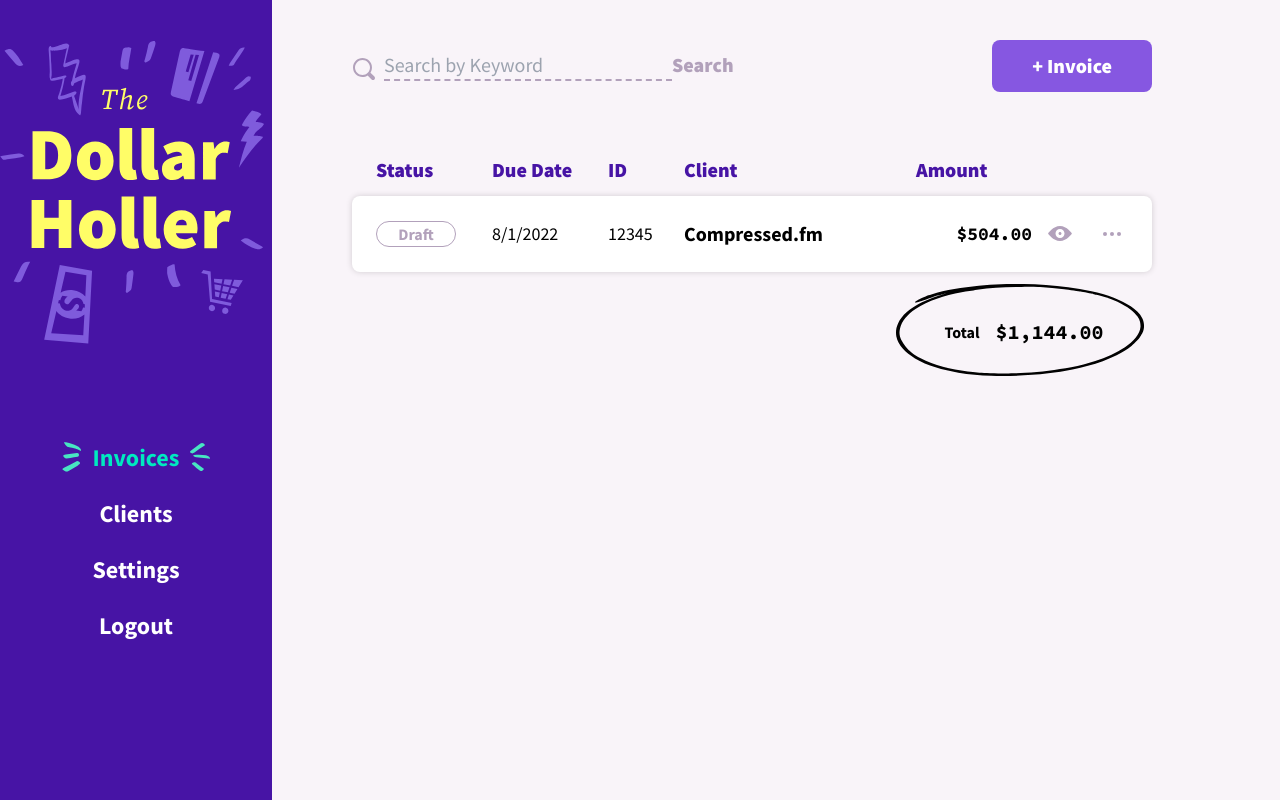
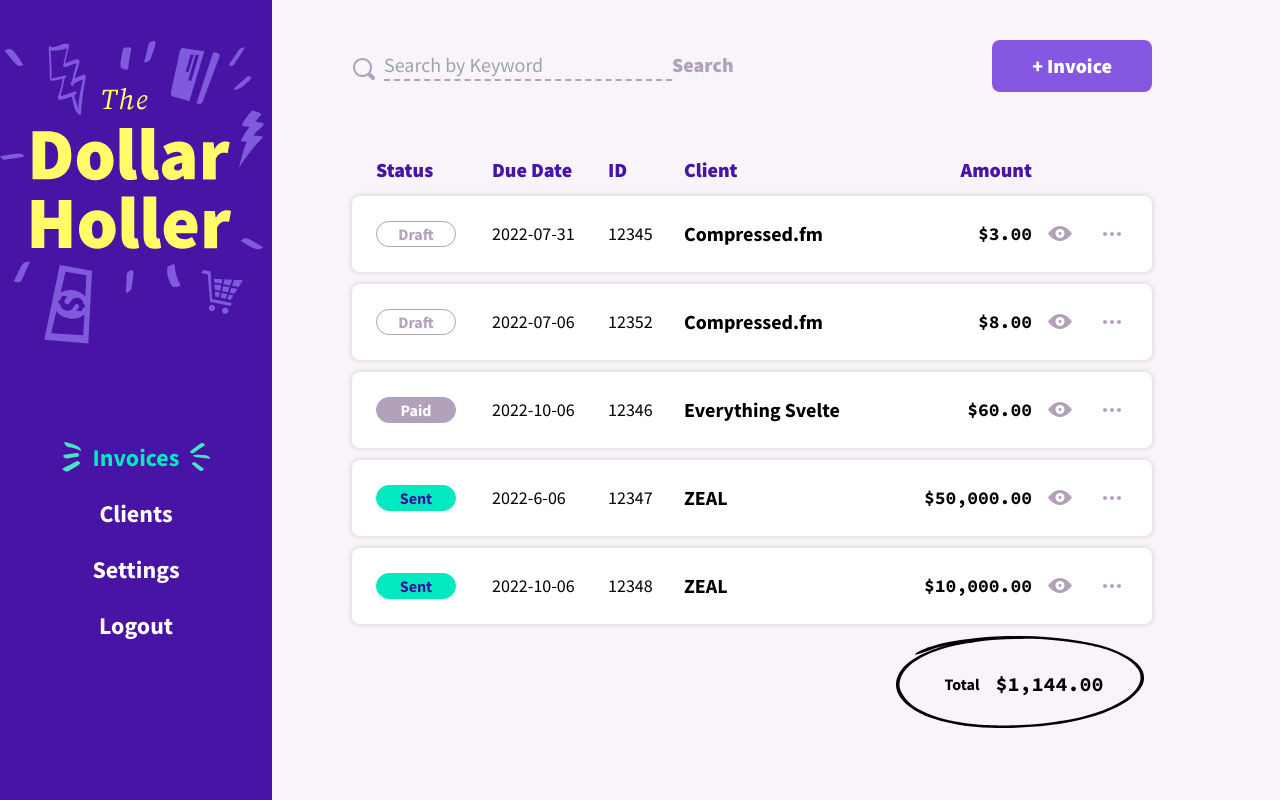
Before and after one commit to GT-Morphism/dollarholler, a SvelteKit app: page /invoices in a window 1280 px wide. Built offline with nearby package versions, Linux system fonts and the light colour scheme.

Commit message:
Seed data | Add InvoiceRow component

```diff
--- a/src/global.d.ts
+++ b/src/global.d.ts
@@ -20,7 +20,7 @@
 }
 
 interface Client {
-	clientStatus: ClientStatus;
+	clientStatus?: ClientStatus;
 	city: string;
 	email: string;
 	id: string;
--- /dev/null
+++ b/src/lib/stores/invoiceStore.ts
@@ -0,0 +1,8 @@
+import { writable } from "svelte/store";
+import data from "../../seed.json";
+
+export const invoices = writable<Invoice[]>([]);
+
+export const loadInvoices = () => {
+	invoices.set(data.invoices);
+};
--- /dev/null
+++ b/src/lib/utils/moneyHelpers.ts
@@ -0,0 +1,19 @@
+export const sumLineItems = (lineItems: LineItem[] | undefined): number => {
+	if (!lineItems) return 0;
+
+	return lineItems.reduce((prevValue, curValue) => prevValue + curValue.amount, 0);
+};
+
+export const centsToDollars = (cents: number): string => {
+	const dollars = cents / 100;
+	const addDecimals = twoDecimals(dollars);
+	return addThousandsSeparator(addDecimals);
+};
+
+export const twoDecimals = (myNum: number): string => {
+	return myNum.toFixed(2);
+};
+
+export const addThousandsSeparator = (myNum: string): string => {
+	return myNum.replace(/\B(?=(\d{3})+(?!\d))/g, ",");
+};
--- a/src/routes/(dashboard)/invoices/+page.svelte
+++ b/src/routes/(dashboard)/invoices/+page.svelte
@@ -1,9 +1,14 @@
 <script lang="ts">
+	import { invoices, loadInvoices } from "$lib/stores/invoiceStore";
+	import { onMount } from "svelte";
 	import CircledAmount from "$lib/components/CircledAmount.svelte";
-	import ThreeDotsIcon from "$lib/components/Icon/ThreeDotsIcon.svelte";
-	import ViewIcon from "$lib/components/Icon/ViewIcon.svelte";
 	import Search from "$lib/components/Search.svelte";
-	import Tag from "$lib/components/Tag.svelte";
+	import InvoiceRow from "./InvoiceRow.svelte";
+
+	onMount(() => {
+		loadInvoices();
+		console.log($invoices);
+	});
 </script>
 
 <svelte:head>
@@ -32,28 +37,15 @@
 		<h3>Due Date</h3>
 		<h3>ID</h3>
 		<h3>Client</h3>
-		<h3>Amount</h3>
+		<h3 class="text-right">Amount</h3>
 		<div />
 		<div />
 	</div>
-
-	<!-- invoices -->
-	<div
-		class="invoice-table invoice-row items-center rounded-lg bg-white py-3 shadow-tableRow lg:py-6"
-	>
-		<div class="status"><Tag label="draft" className="ml-auto lg:ml-0" /></div>
-		<div class="dueDate text-sm lg:text-lg">8/1/2022</div>
-		<div class="invoiceNumber text-sm lg:text-lg">12345</div>
-		<div class="clientName text-base font-bold lg:text-xl">Compressed.fm</div>
-		<div class="amount text-right font-mono text-sm font-bold lg:text-lg">$504.00</div>
-		<div class="viewButton hidden text-sm lg:block lg:text-lg">
-			<a href="#" class="text-pastelPurple hover:text-daisyBush"><ViewIcon /></a>
-		</div>
-		<div class="lg:center moreButton hidden text-sm lg:text-lg">
-			<button class="text-pastelPurple hover:text-daisyBush"><ThreeDotsIcon /></button>
-		</div>
-	</div>
 </div>
+<!-- invoices -->
+{#each $invoices as invoice}
+	<InvoiceRow {invoice} />
+{/each}
 
 <CircledAmount label="Total" amount="$1,144.00" />
 
@@ -61,45 +53,4 @@
 	.table-header h3 {
 		@apply text-xl font-black leading-snug;
 	}
-
-	.invoice-row {
-		grid-template-areas:
-			"invoiceNumber invoiceNumber"
-			"clientName amount"
-			"dueDate status";
-	}
-
-	@media (min-width: 1024px) {
-		.invoice-row {
-			grid-template-areas: "status dueDate invoiceNumber clientName amount viewButton moreButton";
-		}
-	}
-
-	.invoice-row .status {
-		grid-area: status;
-	}
-
-	.invoice-row .dueDate {
-		grid-area: dueDate;
-	}
-
-	.invoice-row .invoiceNumber {
-		grid-area: invoiceNumber;
-	}
-
-	.invoice-row .clientName {
-		grid-area: clientName;
-	}
-
-	.invoice-row .amount {
-		grid-area: amount;
-	}
-
-	.invoice-row .viewButton {
-		grid-area: viewButton;
-	}
-
-	.invoice-row .moreButton {
-		grid-area: moreButton;
-	}
 </style>
--- /dev/null
+++ b/src/routes/(dashboard)/invoices/InvoiceRow.svelte
@@ -0,0 +1,71 @@
+<script lang="ts">
+	import ThreeDotsIcon from "$lib/components/Icon/ThreeDotsIcon.svelte";
+	import ViewIcon from "$lib/components/Icon/ViewIcon.svelte";
+	import Tag from "$lib/components/Tag.svelte";
+	import { centsToDollars, sumLineItems } from "$lib/utils/moneyHelpers";
+
+	export let invoice: Invoice;
+</script>
+
+<div
+	class="invoice-table invoice-row items-center rounded-lg bg-white py-3 shadow-tableRow lg:py-6"
+>
+	<div class="status"><Tag label={invoice.invoiceStatus} className="ml-auto lg:ml-0" /></div>
+	<div class="dueDate text-sm lg:text-lg">{invoice.dueDate}</div>
+	<div class="invoiceNumber text-sm lg:text-lg">{invoice.invoiceNumber}</div>
+	<div class="clientName truncate text-base font-bold lg:text-xl">
+		{invoice.client.name}
+	</div>
+	<div class="amount text-right font-mono text-sm font-bold lg:text-lg">
+		${centsToDollars(sumLineItems(invoice.lineItems))}
+	</div>
+	<div class="viewButton hidden text-sm lg:block lg:text-lg">
+		<a href="#" class="text-pastelPurple hover:text-daisyBush"><ViewIcon /></a>
+	</div>
+	<div class="lg:center moreButton hidden text-sm lg:text-lg">
+		<button class="text-pastelPurple hover:text-daisyBush"><ThreeDotsIcon /></button>
+	</div>
+</div>
+
+<style lang="postcss">
+	.invoice-row {
+		grid-template-areas:
+			"invoiceNumber invoiceNumber"
+			"clientName amount"
+			"dueDate status";
+	}
+
+	@media (min-width: 1024px) {
+		.invoice-row {
+			grid-template-areas: "status dueDate invoiceNumber clientName amount viewButton moreButton";
+		}
+	}
+
+	.invoice-row .status {
+		grid-area: status;
+	}
+
+	.invoice-row .dueDate {
+		grid-area: dueDate;
+	}
+
+	.invoice-row .invoiceNumber {
+		grid-area: invoiceNumber;
+	}
+
+	.invoice-row .clientName {
+		grid-area: clientName;
+	}
+
+	.invoice-row .amount {
+		grid-area: amount;
+	}
+
+	.invoice-row .viewButton {
+		grid-area: viewButton;
+	}
+
+	.invoice-row .moreButton {
+		grid-area: moreButton;
+	}
+</style>
--- /dev/null
+++ b/src/seed.json
@@ -0,0 +1,156 @@
+{
+	"invoices": [
+		{
+			"client": {
+				"city": "Somewhereville",
+				"clientStatus": "active",
+				"email": "compressed@example.com",
+				"id": "1",
+				"name": "Compressed.fm",
+				"state": "TN",
+				"street": "123 Main Street",
+				"zip": "12345"
+			},
+			"createdAt": "2022-07-01",
+			"dueDate": "2022-07-31",
+			"id": "1",
+			"invoiceNumber": "12345",
+			"invoiceStatus": "draft",
+			"issueDate": "2022-07-01",
+			"lineItems": [
+				{
+					"amount": 100,
+					"description": "Podcast Episode #1",
+					"id": "1",
+					"quantity": 1
+				},
+				{
+					"amount": 200,
+					"description": "Podcast Episode #2",
+					"id": "2",
+					"quantity": 1
+				}
+			],
+			"notes": "**This** please.",
+			"subject": "Podcast Episodes",
+			"terms": "_Pay_ me."
+		},
+		{
+			"client": {
+				"city": "Somewhereville",
+				"clientStatus": "active",
+				"email": "compressed@example.com",
+				"id": "1",
+				"name": "Compressed.fm",
+				"state": "TN",
+				"street": "123 Main Street",
+				"zip": "12345"
+			},
+			"createdAt": "2022-07-01",
+			"dueDate": "2022-07-06",
+			"id": "2",
+			"invoiceNumber": "12352",
+			"invoiceStatus": "draft",
+			"issueDate": "2022-07-08",
+			"lineItems": [
+				{
+					"amount": 300,
+					"description": "Podcast Episode #1",
+					"id": "3",
+					"quantity": 1
+				},
+				{
+					"amount": 500,
+					"description": "Podcast Episode #2",
+					"id": "4",
+					"quantity": 1
+				}
+			],
+			"subject": "Podcast Episodes"
+		},
+		{
+			"client": {
+				"city": "Nowhereville",
+				"email": "svelte@example.com",
+				"id": "2",
+				"name": "Everything Svelte",
+				"state": "FL",
+				"street": "456 State Street",
+				"zip": "98765"
+			},
+			"createdAt": "2022-07-01",
+			"dueDate": "2022-10-06",
+			"id": "5",
+			"invoiceNumber": "12346",
+			"invoiceStatus": "paid",
+			"issueDate": "2022-07-01",
+			"lineItems": [
+				{
+					"amount": 1000,
+					"description": "Complete Tier",
+					"id": "5",
+					"quantity": 1
+				},
+				{
+					"amount": 5000,
+					"description": "Starter Tier",
+					"id": "6",
+					"quantity": 2
+				}
+			],
+			"subject": "Course Material"
+		},
+		{
+			"client": {
+				"city": "Anywhereville",
+				"email": "zeal@example.com",
+				"id": "3",
+				"name": "ZEAL",
+				"state": "CA",
+				"street": "789 Common Drive",
+				"zip": "56789"
+			},
+			"createdAt": "2022-07-01",
+			"dueDate": "2022-6-06",
+			"id": "7",
+			"invoiceNumber": "12347",
+			"invoiceStatus": "sent",
+			"issueDate": "2022-07-01",
+			"lineItems": [
+				{
+					"amount": 5000000,
+					"description": "Website Design",
+					"id": "4",
+					"quantity": 1
+				}
+			],
+			"subject": "Website"
+		},
+		{
+			"client": {
+				"city": "Anywhereville",
+				"email": "zeal@example.com",
+				"id": "3",
+				"name": "ZEAL",
+				"state": "CA",
+				"street": "789 Common Drive",
+				"zip": "56789"
+			},
+			"createdAt": "2022-07-06",
+			"dueDate": "2022-10-06",
+			"id": "5",
+			"invoiceNumber": "12348",
+			"invoiceStatus": "sent",
+			"issueDate": "2022-07-06",
+			"lineItems": [
+				{
+					"amount": 1000000,
+					"description": "Website Development",
+					"id": "1",
+					"quantity": 1
+				}
+			],
+			"subject": "Website"
+		}
+	]
+}
```
